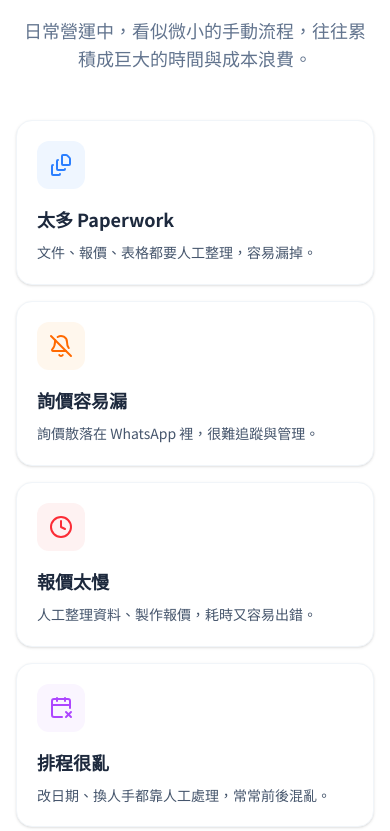
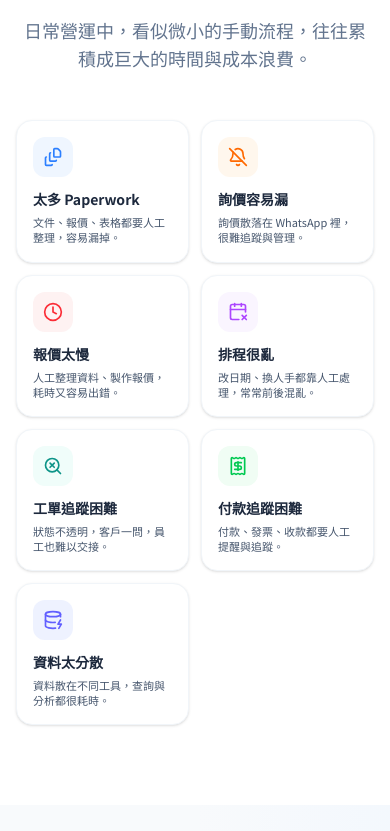
Before and after one commit to optimakspaul/Website, a Next.js app: page / in a window 390 px wide. Shown: the part 873-1704 px from the top of the page. Built offline with nearby package versions, Linux system fonts and the light colour scheme.

Commit message:
style: change mobile pain points layout to 2-column small square grid

```diff
--- a/src/components/PainPointsSection.tsx
+++ b/src/components/PainPointsSection.tsx
@@ -66,14 +66,14 @@ export default function PainPointsSection() {
           </p>
         </div>
 
-        <div className="grid grid-cols-1 md:grid-cols-2 lg:grid-cols-3 xl:grid-cols-4 gap-4 md:gap-6">
+        <div className="grid grid-cols-2 lg:grid-cols-3 xl:grid-cols-4 gap-3 md:gap-6">
           {painPoints.map((point, index) => (
-            <div key={index} className="bg-white p-5 md:p-6 rounded-2xl border border-slate-100 shadow-sm hover:shadow-md transition-shadow group">
-              <div className={`w-12 h-12 rounded-xl flex items-center justify-center mb-4 ${point.bg} ${point.color} group-hover:scale-110 transition-transform`}>
-                <point.icon className="w-6 h-6" />
+            <div key={index} className="bg-white p-4 md:p-6 rounded-2xl border border-slate-100 shadow-sm hover:shadow-md transition-shadow group flex flex-col items-start md:items-start">
+              <div className={`w-10 h-10 md:w-12 md:h-12 rounded-xl flex items-center justify-center mb-3 md:mb-4 ${point.bg} ${point.color} group-hover:scale-110 transition-transform`}>
+                <point.icon className="w-5 h-5 md:w-6 md:h-6" />
               </div>
-              <h3 className="text-lg font-bold text-slate-800 mb-2">{point.title}</h3>
-              <p className="text-slate-600 text-sm leading-relaxed">{point.description}</p>
+              <h3 className="text-sm md:text-lg font-bold text-slate-800 mb-1.5 md:mb-2">{point.title}</h3>
+              <p className="text-slate-600 text-[11px] md:text-sm leading-snug md:leading-relaxed line-clamp-3 md:line-clamp-none">{point.description}</p>
             </div>
           ))}
         </div>
```
